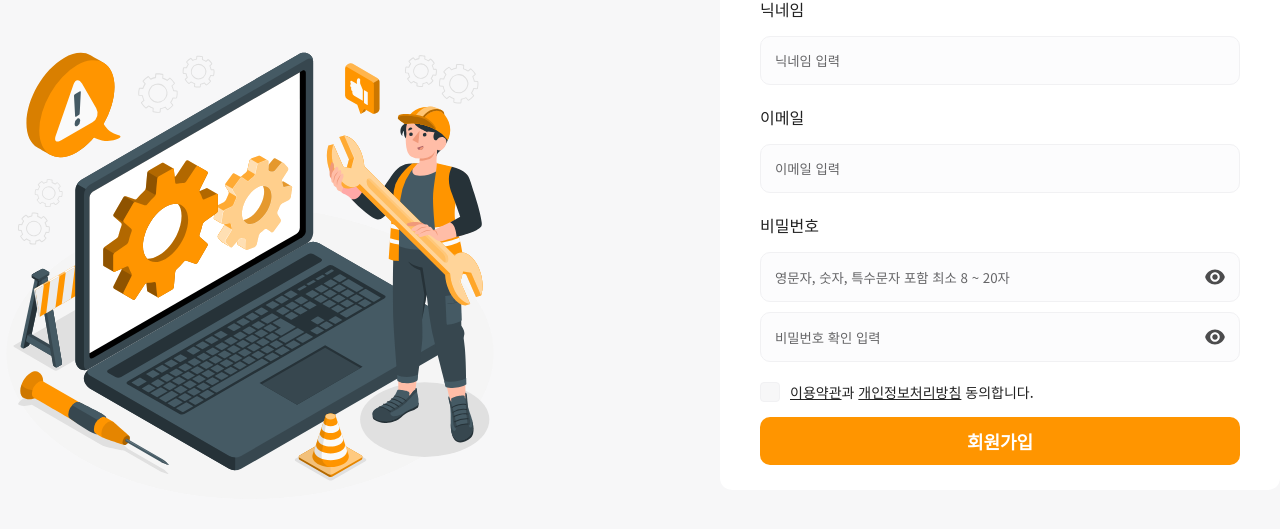
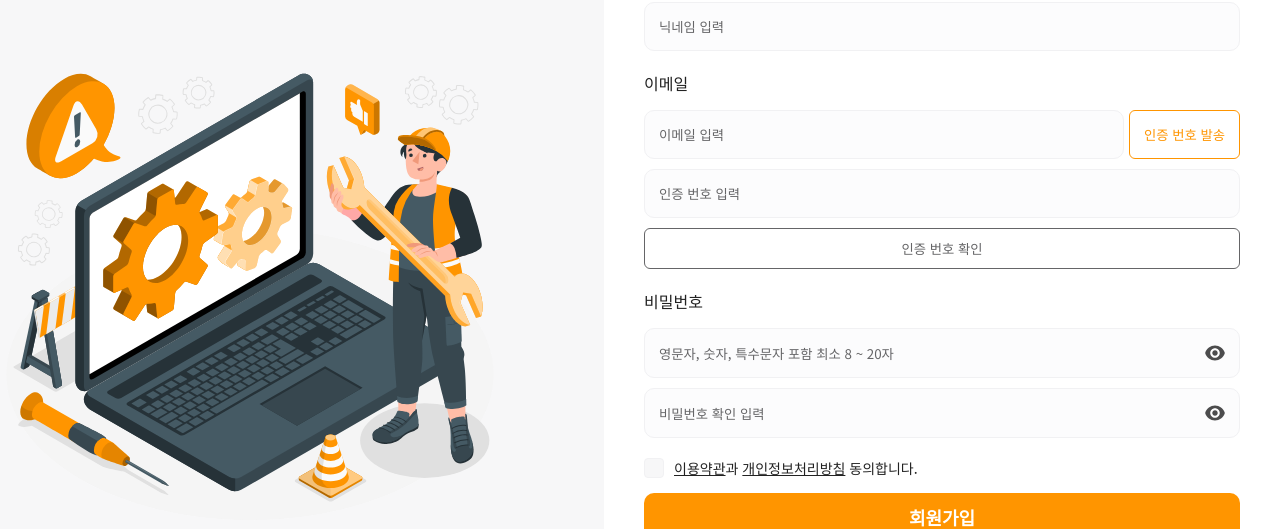
Before and after one commit to Seoil-Twins/algorithm, a Next.js app in the folder frontend/: page /signup in a window 1280 px wide. Shown: the part 275-804 px from the top of the page. Built offline with nearby package versions, Linux system fonts and the light colour scheme; no server answers.

Commit message:
이메일 인증 추가 및 코드 최적화
1. 회원가입 이메일 인증 추가 및 코드 최적화

```diff
--- a/frontend/app/(auth)/signup/page.tsx
+++ b/frontend/app/(auth)/signup/page.tsx
@@ -1,11 +1,11 @@
 "use client";
 
-import { SetStateAction, useCallback, useState } from "react";
+import { useCallback, useState } from "react";
 import { useRouter } from "next/navigation";
 import Link from "next/link";
 
 import { notosansBold, notosansMedium } from "@/styles/_font";
-import styles from "./Signup.module.scss";
+import styles from "./signup.module.scss";
 
 import Input from "@/components/common/input";
 
@@ -18,63 +18,123 @@ import {
 
 import { useAuth } from "@/providers/AuthProvider";
 
-interface Signup {
+interface SignupProperty {
   nickname?: string;
   email?: string;
+  verifyCode?: string;
   password?: string;
   confirmPassword?: string;
 }
 
-type SignupKeys = keyof Signup;
+type SignupKeys = keyof SignupProperty;
 
-type SignupError = {
-  [key in SignupKeys]: ValidationError;
+type Signup = {
+  [key in SignupKeys]: {
+    value: SignupProperty[key];
+    disabled?: boolean;
+  } & ValidationError;
 };
 
 const Signup = () => {
   const router = useRouter();
-  const { login } = useAuth()!;
+  const { login, mutate } = useAuth()!;
 
-  const [signupInfo, setSignupInfo] = useState<Signup>({
-    email: "",
-    nickname: "",
-    password: "",
-    confirmPassword: "",
-  });
-  const [errorInfo, setErrorInfo] = useState<SignupError>({
+  const [inputInfo, setInputInfo] = useState<Signup>({
     nickname: {
+      value: "",
       errMsg: "",
       isError: false,
     },
     email: {
+      value: "",
       errMsg: "",
       isError: false,
+      disabled: false,
+    },
+    verifyCode: {
+      value: "",
+      errMsg: "인증 번호가 맞지 않습니다.",
+      isError: false,
+      disabled: true,
     },
     password: {
+      value: "",
       errMsg: "올바른 비밀번호 형식이 아닙니다.",
       isError: false,
     },
     confirmPassword: {
+      value: "",
       errMsg: "비밀번호가 맞지 않습니다.",
       isError: false,
     },
   });
 
+  const [isVerified, setIsVerified] = useState<boolean>(false);
   const [isCheck, setIsCheck] = useState<boolean>(false);
 
   const handleSignupInfo = useCallback(
     (changedValue: string, name: SignupKeys) => {
-      setSignupInfo((prev) => {
-        const newSignupInfo: Signup = {
-          ...prev,
-          [name]: changedValue,
-        };
+      setInputInfo((prev: Signup) => {
+        const { [name]: updatedField, ...rest } = prev;
 
-        return newSignupInfo;
+        return {
+          ...rest,
+          [name]: {
+            ...updatedField,
+            value: changedValue,
+          },
+        } as Signup;
       });
     },
-    [signupInfo],
+    [inputInfo],
   );
+
+  const sendVerifyCode = useCallback(() => {
+    if (!inputInfo.verifyCode.disabled || isVerified) return;
+    console.log("send");
+
+    // 이메일 전송 API 구현
+    const {
+      ["email"]: emailField,
+      ["verifyCode"]: verifyCodeField,
+      ...prev
+    } = inputInfo;
+
+    setInputInfo({
+      ...prev,
+      email: {
+        ...emailField,
+        disabled: true,
+      },
+      verifyCode: {
+        ...verifyCodeField,
+        disabled: false,
+      },
+    });
+  }, [inputInfo]);
+
+  const checkVerifyCode = useCallback(() => {
+    if (inputInfo.verifyCode.disabled || isVerified) return;
+    console.log("check");
+
+    let isError = false;
+    const { ["verifyCode"]: verifyCodeField, ...prev } = inputInfo;
+
+    if (inputInfo.verifyCode.value === "1234") {
+      setIsVerified(true);
+    } else {
+      isError = true;
+    }
+
+    setInputInfo({
+      ...prev,
+      verifyCode: {
+        ...verifyCodeField,
+        isError,
+        errMsg: "인증 번호가 맞지 않습니다.",
+      },
+    });
+  }, [inputInfo]);
 
   const handleClickCheckBox = useCallback(() => {
     setIsCheck((prev) => !prev);
@@ -82,52 +142,56 @@ const Signup = () => {
 
   const validation = useCallback(() => {
     let isValid = true;
-    let newErrorInfo = {
-      ...errorInfo,
+    let newInputInfo: Signup = {
+      ...inputInfo,
     };
+
     const changeErrorInfo = (
       name: SignupKeys,
       isError: boolean,
       errMsg?: string,
     ) => {
-      newErrorInfo = {
-        ...newErrorInfo,
+      const { [name]: updatedField } = newInputInfo;
+
+      newInputInfo = {
+        ...newInputInfo,
         [name]: {
+          ...updatedField,
           isError,
-          errMsg: errMsg ? errMsg : errorInfo[name].errMsg,
+          errMsg: errMsg ? errMsg : inputInfo[name].errMsg,
         },
       };
 
       if (isError) isValid = false;
     };
 
-    const isNicknameValid = validationNickname(signupInfo.nickname);
+    const isNicknameValid = validationNickname(inputInfo.nickname.value);
     changeErrorInfo(
       "nickname",
       isNicknameValid.isError,
       isNicknameValid.errMsg,
     );
 
-    const isEmailValid = validationEmail(signupInfo.email);
+    const isEmailValid = validationEmail(inputInfo.email.value);
     changeErrorInfo("email", isEmailValid.isError, isEmailValid.errMsg);
 
-    const isPasswordValid = validationPassword(signupInfo.password);
+    const isPasswordValid = validationPassword(inputInfo.password.value);
     changeErrorInfo("password", isPasswordValid.isError);
 
-    if (signupInfo.password !== signupInfo.confirmPassword)
+    if (inputInfo.password.value !== inputInfo.confirmPassword.value)
       changeErrorInfo("confirmPassword", true);
     else changeErrorInfo("confirmPassword", false);
 
-    setErrorInfo(newErrorInfo);
+    if (!isVerified) changeErrorInfo("verifyCode", true, "인증이 필요합니다.");
+
+    setInputInfo(newInputInfo);
     return isValid;
-  }, [
-    signupInfo.nickname,
-    signupInfo.email,
-    signupInfo.password,
-    signupInfo.confirmPassword,
-  ]);
+  }, [inputInfo, isVerified]);
 
-  const handleClickSignup = useCallback(async () => {
+  const handleClickSignup = useCallback(
+    async (event: React.FormEvent<HTMLFormElement>) => {
+      event.preventDefault();
+
       const isValid = validation();
       if (!isValid) return;
       else if (!isCheck) {
@@ -137,17 +201,16 @@ const Signup = () => {
 
       // 회원가입 API 호출 및 처리 로직
       await login("1234");
-
-    // client re-rendering event
-    const event = new Event("update");
-    document.dispatchEvent(event);
+      await mutate();
 
       router.refresh();
       router.replace("/");
-  }, [signupInfo, isCheck]);
+    },
+    [inputInfo, isCheck, isVerified],
+  );
 
   return (
-    <form className={styles.formBox}>
+    <form className={styles.formBox} onSubmit={handleClickSignup}>
       <div className={`${styles.title} ${notosansMedium.className}`}>
         회원가입
       </div>
@@ -159,24 +222,64 @@ const Signup = () => {
           type="text"
           title="닉네임"
           placeholder="닉네임 입력"
-          isError={errorInfo.nickname.isError}
-          errorMsg={errorInfo.nickname.errMsg}
+          isError={inputInfo.nickname.isError}
+          errorMsg={inputInfo.nickname.errMsg}
           onChange={(changedValue: string) =>
             handleSignupInfo(changedValue, "nickname")
           }
         />
       </div>
       <div className={styles.mb20}>
+        <div className={`${styles.mb10} ${styles.flexBox}`}>
           <Input
             type="email"
             title="이메일"
             placeholder="이메일 입력"
-          isError={errorInfo.email.isError}
-          errorMsg={errorInfo.email.errMsg}
+            disabled={inputInfo.email.disabled}
+            isError={inputInfo.email.isError}
+            errorMsg={inputInfo.email.errMsg}
             onChange={(changedValue: string) =>
               handleSignupInfo(changedValue, "email")
             }
           />
+          <button
+            type="button"
+            className={`
+            ${inputInfo.email.disabled ? styles.disabledBtn : styles.activeBtn}
+            ${styles.codeBtn}
+          `}
+            onClick={sendVerifyCode}
+          >
+            인증 번호 발송
+          </button>
+        </div>
+        <div className={styles.mb10}>
+          <Input
+            placeholder="인증 번호 입력"
+            length={6}
+            disabled={inputInfo.verifyCode.disabled}
+            isError={inputInfo.verifyCode.isError}
+            errorMsg={inputInfo.verifyCode.errMsg}
+            onChange={(changedValue: string) =>
+              handleSignupInfo(changedValue, "verifyCode")
+            }
+          />
+        </div>
+        <button
+          type="button"
+          className={`
+            ${
+              inputInfo.verifyCode.disabled
+                ? styles.disabledBtn
+                : styles.activeBtn
+            }
+            ${isVerified && styles.verifiedBtn}
+            ${styles.verifyBtn}
+          `}
+          onClick={checkVerifyCode}
+        >
+          {isVerified ? "인증 완료" : "인증 번호 확인"}
+        </button>
       </div>
       <div className={styles.mb20}>
         <div className={styles.mb10}>
@@ -184,8 +287,8 @@ const Signup = () => {
             type="password"
             title="비밀번호"
             placeholder="영문자, 숫자, 특수문자 포함 최소 8 ~ 20자"
-            isError={errorInfo.password.isError}
-            errorMsg={errorInfo.password.errMsg}
+            isError={inputInfo.password.isError}
+            errorMsg={inputInfo.password.errMsg}
             onChange={(changedValue: string) =>
               handleSignupInfo(changedValue, "password")
             }
@@ -195,8 +298,8 @@ const Signup = () => {
         <Input
           type="password"
           placeholder="비밀번호 확인 입력"
-          isError={errorInfo.confirmPassword.isError}
-          errorMsg={errorInfo.confirmPassword.errMsg}
+          isError={inputInfo.confirmPassword.isError}
+          errorMsg={inputInfo.confirmPassword.errMsg}
           onChange={(changedValue: string) =>
             handleSignupInfo(changedValue, "confirmPassword")
           }
@@ -224,12 +327,12 @@ const Signup = () => {
           동의합니다.
         </div>
       </div>
-      <input
-        type="button"
-        value="회원가입"
+      <button
+        type="submit"
         className={`${styles.button} ${notosansBold.className}`}
-        onClick={handleClickSignup}
-      />
+      >
+        회원가입
+      </button>
     </form>
   );
 };
--- a/frontend/app/(auth)/signup/signup.module.scss
+++ b/frontend/app/(auth)/signup/signup.module.scss
@@ -26,6 +26,42 @@
 
   .mb10 {
     margin-bottom: 10px;
+  }
+
+  .flexBox {
+    display: flex;
+    align-items: flex-end;
+  }
+
+  .codeBtn {
+    margin-left: 5px;
+    padding: 14px;
+    border-radius: 6px;
+    white-space: nowrap;
+  }
+
+  .verifyBtn {
+    width: 100%;
+    padding: 10px 20px;
+    border-radius: 6px;
+  }
+
+  .verifiedBtn {
+    border: 0 !important;
+    background-color: #47bd35;
+    color: $white !important;
+    cursor: default;
+  }
+
+  .activeBtn {
+    border: 1px solid $primaryColor;
+    color: $primaryColor;
+  }
+
+  .disabledBtn {
+    border: 1px solid $grayText;
+    color: $grayText;
+    cursor: default;
   }
 
   .termsBox {
@@ -68,3 +104,16 @@
     cursor: pointer;
   }
 }
+
+@include mobile {
+  .flexBox {
+    flex-wrap: wrap;
+  }
+
+  .codeBtn {
+    width: 100%;
+    margin-left: 0px !important;
+    margin-top: 10px;
+    padding: 10px !important;
+  }
+}
--- a/frontend/components/common/input.tsx
+++ b/frontend/components/common/input.tsx
@@ -20,6 +20,7 @@ type BaseInputProps = {
   placeholder?: string;
   value?: string;
   disabled?: boolean;
+  length?: number;
   onChange: (value: string) => void;
 };
 
@@ -94,6 +95,7 @@ const BaseInput = ({
   value,
   onChange,
   disabled,
+  length,
 }: BaseInputProps) => {
   return (
     <input
@@ -105,6 +107,7 @@ const BaseInput = ({
       }
       disabled={disabled}
       className={styles.input}
+      maxLength={length}
     />
   );
 };
@@ -114,6 +117,7 @@ const Input = ({
   type = "text",
   placeholder = "",
   defaultValue = "",
+  length,
   disabled = false,
   usePasswordToggle = false,
   useEmailVerified = false,
@@ -162,6 +166,7 @@ const Input = ({
           onChange={handleChange}
           placeholder={placeholder}
           disabled={disabled}
+          length={length}
         />
         {type === "password" && usePasswordToggle && (
           <PasswordVisibilityToogle
--- a/frontend/utils/validation.ts
+++ b/frontend/utils/validation.ts
@@ -9,13 +9,12 @@ const notError: ValidationError = {
 };
 
 export const validationNickname = (nickname?: string) => {
-  if (!nickname)
+  if (!nickname || nickname.length < 2)
     return {
       isError: true,
       errMsg: "2글자 이상 입력해주세요.",
     };
-
-  if (nickname.length < 2 || nickname.length > 8) {
+  else if (nickname.length > 8) {
     return {
       isError: true,
       errMsg: "8글자 이하 입력해주세요.",
```
Also changed, not shown: frontend/app/(auth)/login/page.tsx (+14 -12 lines), frontend/app/(mypage)/account/page.tsx (+3 -5 lines), frontend/providers/AuthProvider.tsx (+1 -24 lines). Lines whose indentation alone changed are shown as unchanged.
